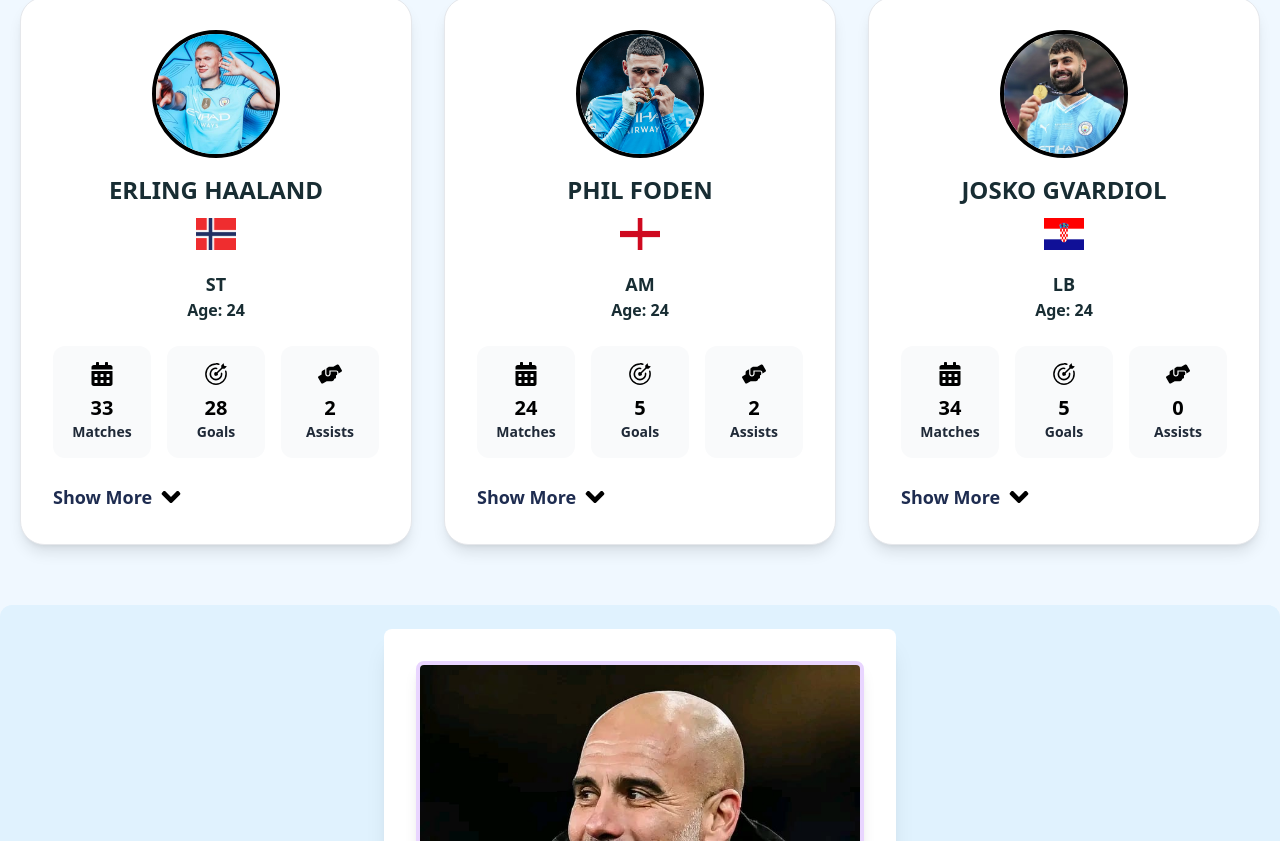
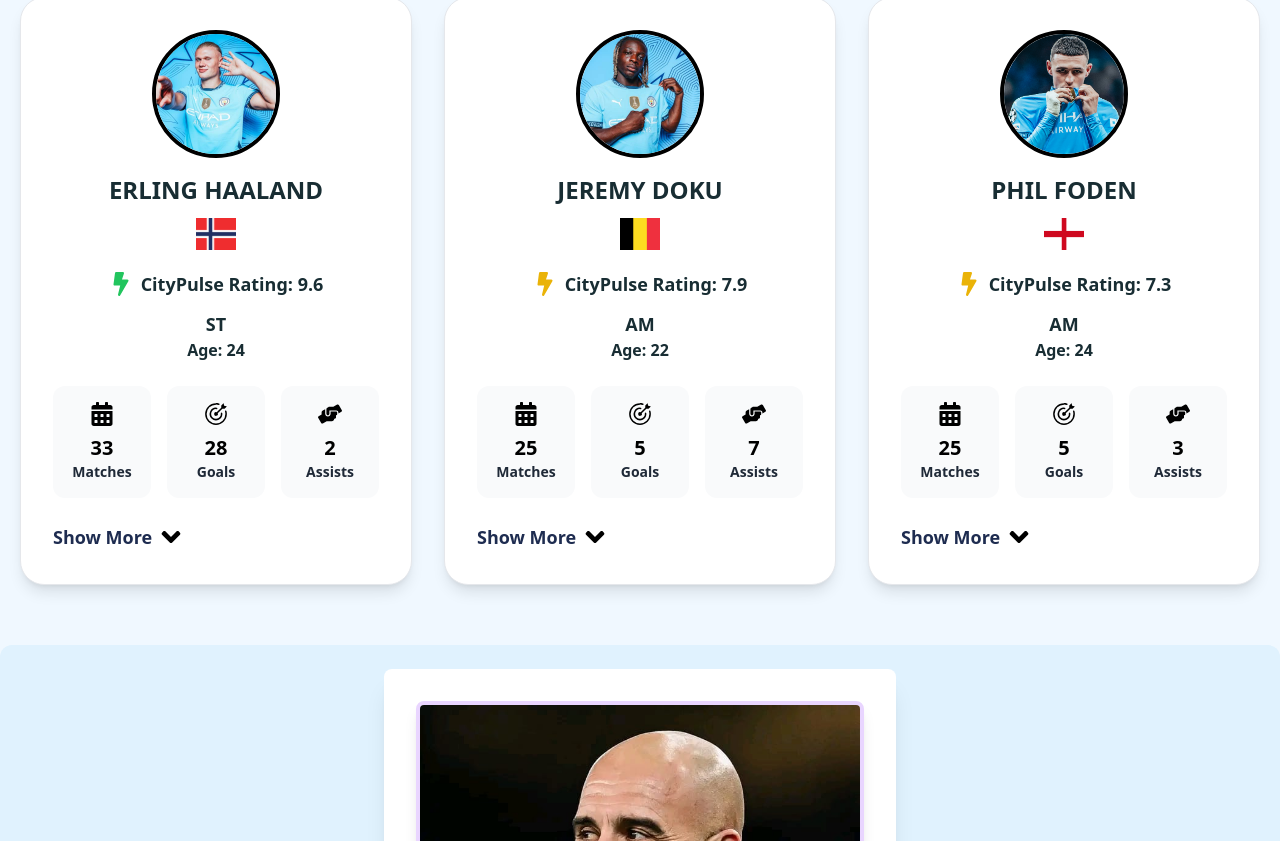
Before and after one commit to smokeyshawn18/CityPulse, a React (Vite) app: page / in a window 1280 px wide. Shown: the part 1419-2260 px from the top of the page. Built offline with nearby package versions, Linux system fonts and the light colour scheme.

Commit message:
DONE STATS

```diff
--- a/src/components/Coach.jsx
+++ b/src/components/Coach.jsx
@@ -8,7 +8,7 @@
 
 export default function CoachProfile() {
   // Define individual stats
-  const wins = 363      ; // Example value
+  const wins = 364      ; // Example value
   const draws = 63; // Example value
   const losses = 75; // Example value
   const totalTrophies = 18; // Example value
--- a/src/components/KeyPerformers.jsx
+++ b/src/components/KeyPerformers.jsx
@@ -3,25 +3,29 @@
   FaHandsHelping,
   FaAngleDown,
   FaAngleUp,
+  FaBolt,
 } from "react-icons/fa";
 import { GoGoal } from "react-icons/go";
-import Croatia from "../assets/images/cro.png";
+// import Croatia from "../assets/images/cro.png";
 import England from "../assets/images/eng.png";
 import Norway from "../assets/images/norway.webp";
-// import Belgium from "../assets/images/belgium.png";
+import Belgium from "../assets/images/belgium.png";
 // import Portugal from "../assets/images/portugal.webp";
 import player1Image from "../assets/images/haaland.jpg";
 // import player2Image from "../assets/images/kdb.jpg";
+import Doku from "../assets/images/doku.jpg"
 // import player3Image from "../assets/images/silva.jpg";
 // import Nunes from "../assets/images/nunes.jpg";
 import premierLeagueLogo from "../assets/images/prem.webp";
 import championsLeagueLogo from "../assets/images/Champ.png";
 import Carabao from "../assets/images/carabao.png";
 import otherIcon from "../assets/images/sheld.png";
-import Josko from "../assets/images/gv.jpg";
+import Fa from '../assets/images/fa.jpg'
+// import Josko from "../assets/images/gv.jpg";
 import PhilFoden from "../assets/images/fode.jpg";
 // Placeholder for national team icon
 import { useState } from "react";
+import { useEffect } from "react";
 
 const playersData = [
   {
@@ -30,12 +34,14 @@
       premierLeague: 20,
       championsLeague: 6,
       other: 1,
+      Fa: 0,
       Carabao: 0,
       nationalStats: 6,
     },
     goals: {
       premierLeague: 16,
       championsLeague: 5,
+      Fa: 0,
       other: 0,
       Carabao: 0,
       nationalStats: 7,
@@ -44,6 +50,7 @@
       premierLeague: 1,
       championsLeague: 0,
       other: 0,
+      Fa: 0,
       Carabao: 0,
       nationalStats: 1,
     },
@@ -52,13 +59,44 @@
     image: player1Image,
     nimg: Norway,
   },
-
+  {
+    name: "Jeremy Doku",
+    matches: {
+      premierLeague: 14,
+      championsLeague: 4,
+      other: 1,
+      Carabao: 1,
+      Fa: 1,
+      nationalStats: 4,
+    },
+    goals: {
+      premierLeague: 2,
+      championsLeague: 0,
+      other: 0,
+      Fa: 2,
+      Carabao: 1,
+      nationalStats: 0,
+    },
+    assists: {
+      premierLeague: 3,
+      championsLeague: 1,
+      other: 0,
+      Carabao: 0,
+      Fa: 2,
+      nationalStats: 1,
+    },
+    nimg: Belgium,
+    age: 22,
+    position: "AM",
+    image: Doku,
+  },
   {
     name: "Phil Foden",
     matches: {
       premierLeague: 15,
       championsLeague: 5,
       other: 0,
+      Fa: 1,
       Carabao: 2,
       nationalStats: 2,
     },
@@ -66,6 +104,7 @@
       premierLeague: 2,
       championsLeague: 3,
       other: 0,
+      Fa: 0,
       Carabao: 0,
       nationalStats: 0,
     },
@@ -73,6 +112,7 @@
       premierLeague: 1,
       championsLeague: 1,
       other: 0,
+      Fa: 1,
       Carabao: 0,
       nationalStats: 0,
     },
@@ -82,34 +122,37 @@
     image: PhilFoden,
   },
 
-  {
-    name: "Josko Gvardiol",
-    matches: {
-      premierLeague: 19,
-      championsLeague: 6,
-      other: 1,
-      Carabao: 2,
-      nationalStats: 6,
-    },
-    goals: {
-      premierLeague: 4,
-      championsLeague: 0,
-      other: 0,
-      Carabao: 0,
-      nationalStats: 1,
-    },
-    assists: {
-      premierLeague: 0,
-      championsLeague: 0,
-      other: 0,
-      Carabao: 0,
-      nationalStats: 0,
-    },
-    age: 24,
-    position: "LB",
-    nimg: Croatia,
-    image: Josko,
-  },
+  // {
+  //   name: "Josko Gvardiol",
+  //   matches: {
+  //     premierLeague: 19,
+  //     championsLeague: 6,
+  //     other: 1,
+  //     Fa: 0,
+  //     Carabao: 2,
+  //     nationalStats: 6,
+  //   },
+  //   goals: {
+  //     premierLeague: 4,
+  //     championsLeague: 0,
+  //     other: 0,
+  //     Carabao: 0,
+  //     Fa: 0,
+  //     nationalStats: 1,
+  //   },
+  //   assists: {
+  //     premierLeague: 0,
+  //     championsLeague: 0,
+  //     other: 0,
+  //     Carabao: 0,
+  //     Fa: 0,
+  //     nationalStats: 0,
+  //   },
+  //   age: 24,
+  //   position: "LB",
+  //   nimg: Croatia,
+  //   image: Josko,
+  // },
 
   // {
   //   name: "Bernardo Silva",
@@ -117,12 +160,14 @@
   //     premierLeague: 20,
   //     championsLeague: 5,
   //     other: 1,
+   // Fa: 0,
   //     Carabao: 1,
   //     nationalStats: 5,
   //   },
   //   goals: {
   //     premierLeague: 2,
   //     championsLeague: 0,
+   // Fa: 0,
   //     other: 1,
   //     Carabao: 0,
   //     nationalStats: 1,
@@ -130,6 +175,7 @@
   //   assists: {
   //     premierLeague: 4,
   //     championsLeague: 0,
+   // Fa: 0,
   //     other: 0,
   //     Carabao: 0,
   //     nationalStats: 0,
@@ -146,12 +192,14 @@
   //     championsLeague: 4,
   //     other: 1,
   //     Carabao: 0,
+   // Fa: 0,
   //     nationalStats: 2,
   //   },
   //   goals: {
   //     premierLeague: 2,
   //     championsLeague: 0,
   //     other: 0,
+   // Fa: 0,
   //     Carabao: 0,
   //     nationalStats: 2,
   //   },
@@ -160,6 +208,8 @@
   //     championsLeague: 0,
   //     other: 0,
   //     Carabao: 0,
+
+   // Fa: 0,
   //     nationalStats: 0,
   //   },
   //   nimg: Belgium,
@@ -173,6 +223,7 @@
   //   matches: {
   //     premierLeague: 12,
   //     championsLeague: 5,
+     // Fa: 1,
   //     other: 1,
   //     Carabao: 2,
   //     nationalStats: 0,
@@ -181,12 +232,14 @@
   //     premierLeague: 0,
   //     championsLeague: 1,
   //     other: 0,
+     // Fa: 0,
   //     Carabao: 2,
   //     nationalStats: 0,
   //   },
   //   assists: {
   //     premierLeague: 3,
   //     championsLeague: 3,
+     // Fa: 1,
   //     other: 0,
   //     Carabao: 0,
   //     nationalStats: 0,
@@ -197,6 +250,24 @@
   //   image: Nunes,
   // },
 ];
+
+// Function to calculate CityPulse Rating
+const calculateCityPulseRating = (player) => {
+  const totalGoals = player.goals.premierLeague + player.goals.championsLeague + player.goals.Carabao + player.goals.Fa + player.goals.other + player.goals.nationalStats;
+  const totalAssists = player.assists.premierLeague + player.assists.championsLeague + player.assists.Carabao + player.assists.Fa + player.assists.other + player.assists.nationalStats;
+  const totalMatches = player.matches.premierLeague + player.matches.championsLeague + player.matches.Carabao + player.matches.Fa + player.matches.other + player.matches.nationalStats;
+
+  // Calculate raw rating
+  let rawRating;
+  if (totalMatches > 0) {
+    rawRating = ((totalGoals + totalAssists) / totalMatches) * 4 + 6; // Scale to 10
+  } else {
+    rawRating = 6; // Minimum rating
+  }
+
+  // Cap the rating
+  return Math.min(rawRating, 10); // Ensure the rating does not exceed 10
+};
 
 const KeyPerformers = () => {
   const [expandedPlayerIndex, setExpandedPlayerIndex] = useState(null);
@@ -212,28 +283,10 @@
       </h2>
       <div className="grid grid-cols-1 md:grid-cols-3 gap-8 p-5">
         {playersData.map((player, index) => {
-          const totalGoals =
-            player.goals.premierLeague +
-            player.goals.championsLeague +
-            player.goals.Carabao +
-            player.goals.other +
-            player.goals.nationalStats;
+          const cityPulseRating = calculateCityPulseRating(player); // Calculate CityPulse Rating
 
-          const totalMatches =
-            player.matches.premierLeague +
-            player.matches.championsLeague +
-            player.matches.Carabao +
-            player.matches.other +
-            player.matches.nationalStats;
-
-          const totalAssists =
-            player.assists.premierLeague +
-            player.assists.championsLeague +
-            player.assists.Carabao +
-            player.assists.other +
-            player.assists.nationalStats;
-
-          const isExpanded = expandedPlayerIndex === index;
+          // Determine icon color based on rating
+          const iconColor = cityPulseRating > 8 ? 'text-green-500' : 'text-yellow-500';
 
           return (
             <div
@@ -255,6 +308,15 @@
                     alt="national flag"
                     className="w-10 h-8 mx-auto mb-5 mt-3"
                   />
+
+              {/* Power Icon */}
+              <div className={`flex items-center mb-3 ${iconColor}`}>
+                <FaBolt className="text-2xl mr-2 text-center" />
+                <p className="text-lg font-bold text-[#182d33]">
+                CityPulse Rating: {cityPulseRating.toFixed(1)}
+              </p>
+                <span>{cityPulseRating > 8 ? '' : ''}</span>
+              </div>
                   <p className="text-lg font-semibold text-[#182d33]">
                     {player.position}
                   </p>
@@ -268,7 +330,7 @@
                 <div className="flex flex-col items-center bg-gray-50 p-4 rounded-xl">
                   <FaCalendarAlt className="text-black text-2xl mb-2" />
                   <p className="text-xl font-semibold text-black">
-                    {totalMatches}
+                    {player.matches.premierLeague + player.matches.championsLeague + player.matches.Carabao + player.matches.Fa + player.matches.other + player.matches.nationalStats}
                   </p>
                   <span className="text-sm text-gray-800 font-semibold">
                     Matches
@@ -278,7 +340,7 @@
                 <div className="flex flex-col items-center bg-gray-50 p-4 rounded-xl">
                   <GoGoal className="text-black text-2xl mb-2" />
                   <p className="text-xl font-semibold text-black">
-                    {totalGoals}
+                    {player.goals.premierLeague + player.goals.championsLeague + player.goals.Carabao + player.goals.Fa + player.goals.other + player.goals.nationalStats}
                   </p>
                   <span className="text-sm text-gray-800 font-semibold">
                     Goals
@@ -288,7 +350,7 @@
                 <div className="flex flex-col items-center bg-gray-50 p-4 rounded-xl">
                   <FaHandsHelping className="text-black text-2xl mb-2" />
                   <p className="text-xl font-semibold text-black">
-                    {totalAssists}
+                    {player.assists.premierLeague + player.assists.championsLeague + player.assists.Carabao + player.assists.Fa + player.assists.other + player.assists.nationalStats}
                   </p>
                   <span className="text-sm text-gray-800 font-semibold">
                     Assists
@@ -300,7 +362,7 @@
                 onClick={() => toggleExpand(index)}
                 className="flex items-center justify-center mt-6 text-black hover:text-[#1e2c50] transition-colors duration-300"
               >
-                {isExpanded ? (
+                {expandedPlayerIndex === index ? (
                   <>
                     <span className="font-bold text-[#1e2c50] text-lg">
                       Show Less
@@ -317,7 +379,7 @@
                 )}
               </button>
 
-              {isExpanded && (
+              {expandedPlayerIndex === index && (
                 <div className="mt-6">
                   {/* League Stats */}
                   <div className="bg-gray-50 p-4 rounded-xl mb-4">
@@ -431,6 +493,42 @@
                       </span>
                     </div>
                   </div>
+                  <div className="bg-gray-50 p-4 rounded-xl mb-4">
+                    <div className="flex items-center mb-2">
+                      <img
+                        src={Fa}
+                        alt="Premier League"
+                        className="w-8 h-8 mr-2 rounded-lg"
+                      />
+                      <span className="text-[#3D195B] font-semibold">
+                       Fa Cup
+                      </span>
+                    </div>
+                    <div className="flex justify-between mb-2">
+                      <span className="text-gray-600 font-semibold">
+                        Matches:
+                      </span>
+                      <span className="text-gray-900 font-semibold">
+                        {player.matches.Fa}
+                      </span>
+                    </div>
+                    <div className="flex justify-between mb-2">
+                      <span className="text-gray-600 font-semibold">
+                        Goals:
+                      </span>
+                      <span className="text-gray-900 font-semibold">
+                        {player.goals.Fa}
+                      </span>
+                    </div>
+                    <div className="flex justify-between">
+                      <span className="text-gray-600 font-semibold">
+                        Assists:
+                      </span>
+                      <span className="text-gray-900 font-semibold">
+                        {player.assists.Fa}
+                      </span>
+                    </div>
+                  </div>
                   {/* Carabao Cup Stats */}
                   <div className="bg-gray-50 p-4 rounded-xl mb-4">
                     <div className="flex items-center mb-2">
@@ -477,7 +575,7 @@
                         className="w-8 h-8 mr-2"
                       />
                       <span className="text-[#3D195B] font-semibold">
-                        Other
+                      Community Shield
                       </span>
                     </div>
                     <div className="flex justify-between mb-2">
@@ -507,6 +605,7 @@
                   </div>
                 </div>
               )}
+
             </div>
           );
         })}
--- a/src/components/PlayerSection.jsx
+++ b/src/components/PlayerSection.jsx
@@ -32,7 +32,8 @@
 import Stefan from "../assets/images/ortega.jpg";
 import { FaHospital } from "react-icons/fa";
 import Bob from "../assets/images/bob.jpg";
-
+import Mar from "../assets/images/marmoush.webp"
+import Eg from "../assets/images/eg.webp"
 // Sample player data
 const players = [
   {
@@ -115,7 +116,7 @@
     seasonStats: {
       goals: 2,
       assists: 1,
-      appearances: 25,
+      appearances: 26,
     },
     injured: false,
   },
@@ -135,8 +136,28 @@
     },
     seasonStats: {
       goals: 5,
-      assists: 2,
-      appearances: 24,
+      assists: 3,
+      appearances: 25,
+    },
+    injured: false,
+  },
+  {
+    name: "Omar Marmoush",
+    number: 0,
+    position: "ST",
+    age: 25,
+    country: Eg,
+    image: Mar,
+
+    careerStats: {
+      goals: 42,
+      assists: 19,
+      appearances: 181,
+    },
+    seasonStats: {
+      goals: 19,
+      assists: 11,
+      appearances: 29,
     },
     injured: false,
   },
@@ -153,9 +174,9 @@
       appearances: 412,
     },
     seasonStats: {
-      goals: 2,
-      assists: 2,
-      appearances: 22,
+      goals: 3,
+      assists: 4,
+      appearances: 23,
     },
     injured: false,
     injuryDetails: {
@@ -180,7 +201,7 @@
     seasonStats: {
       goals: 3,
       assists: 0,
-      appearances: 24,
+      appearances: 25,
     },
     injured: false,
   },
@@ -224,9 +245,9 @@
       appearances: 204,
     },
     seasonStats: {
-      goals: 3,
-      assists: 5,
-      appearances: 24,
+      goals: 5,
+      assists: 7,
+      appearances: 25,
     },
     injured: false,
   },
@@ -245,7 +266,7 @@
     seasonStats: {
       goals: 0,
       assists: 0,
-      appearances: 14,
+      appearances: 15,
     },
     injured: false,
   },
@@ -302,7 +323,7 @@
     seasonStats: {
       goals: 0,
       assists: 1,
-      appearances: 26,
+      appearances: 27,
     },
     injured: false,
   },
@@ -325,7 +346,25 @@
     },
     injured: false,
   },
-
+  {
+    name: "James McAtee",
+    position: "AM",
+    number: 87,
+    age: 21,
+    country: England,
+    image: James,
+    careerStats: {
+      goals: 14,
+      assists: 7,
+      appearances: 82,
+    },
+    seasonStats: {
+      goals: 4,
+      assists: 1,
+      appearances: 11,
+    },
+    injured: false,
+  },
   {
     name: "Savinho",
     number: 26,
@@ -341,7 +380,7 @@
     seasonStats: {
       goals: 1,
       assists: 8,
-      appearances: 29,
+      appearances: 30,
     },
     injured: false,
   },
@@ -359,30 +398,12 @@
     },
     seasonStats: {
       goals: 3,
-      assists: 6,
-      appearances: 20,
+      assists: 7,
+      appearances: 21,
     },
     injured: false,
   },
-  {
-    name: "James McAtee",
-    position: "AM",
-    number: 87,
-    age: 21,
-    country: England,
-    image: James,
-    careerStats: {
-      goals: 14,
-      assists: 7,
-      appearances: 82,
-    },
-    seasonStats: {
-      goals: 1,
-      assists: 1,
-      appearances: 10,
-    },
-    injured: false,
-  },
+
 
   {
     name: "Kyle Walker",
@@ -468,8 +489,8 @@
     },
     seasonStats: {
       goalsConceded: 32,
-      cleanSheets: 4,
-      appearances: 22,
+      cleanSheets: 5,
+      appearances: 23,
     },
     injured: false,
   },
```
Also changed, not shown: src/assets/images/eg.webp (added), src/assets/images/marmoush.webp (added).
